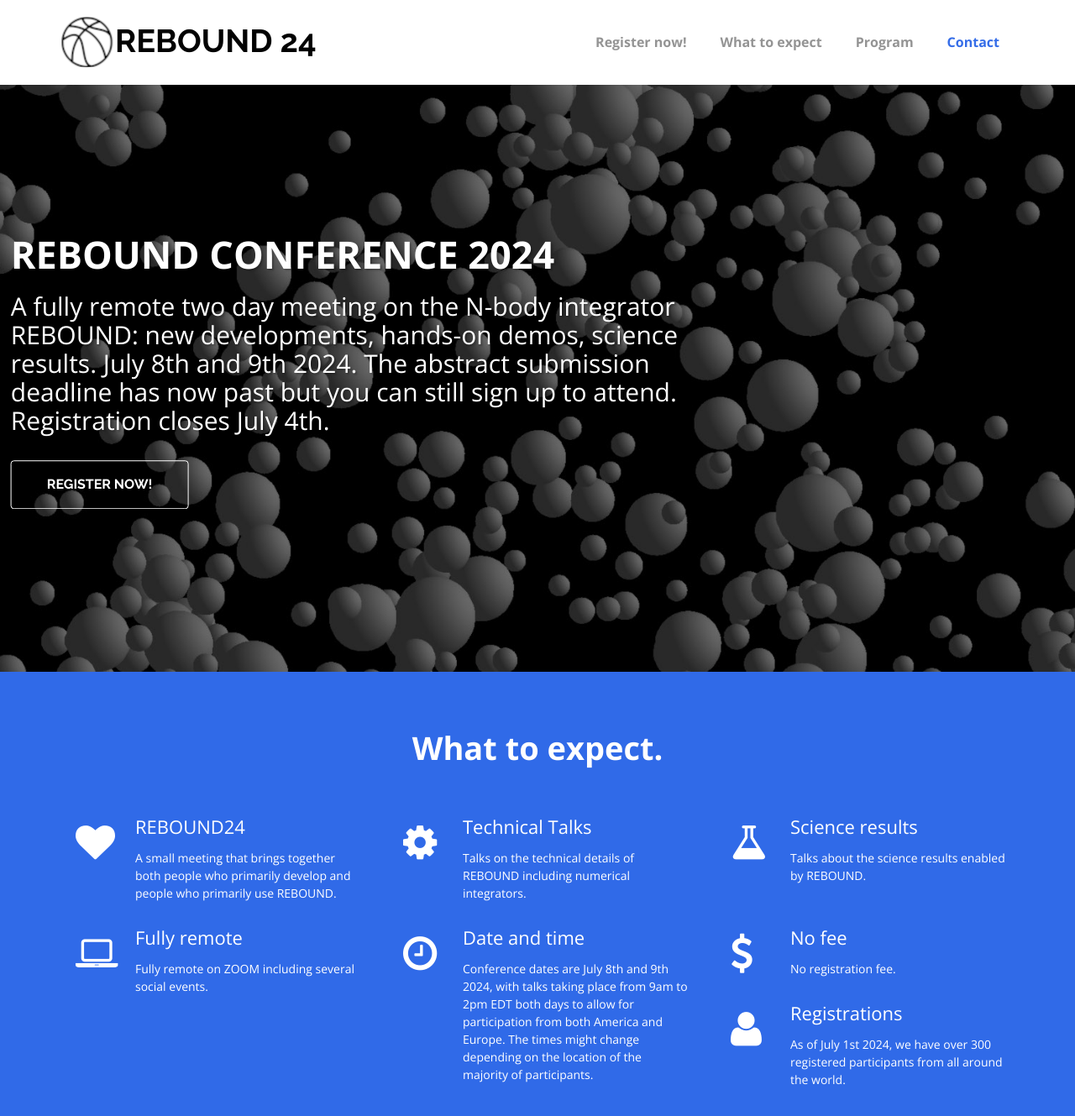
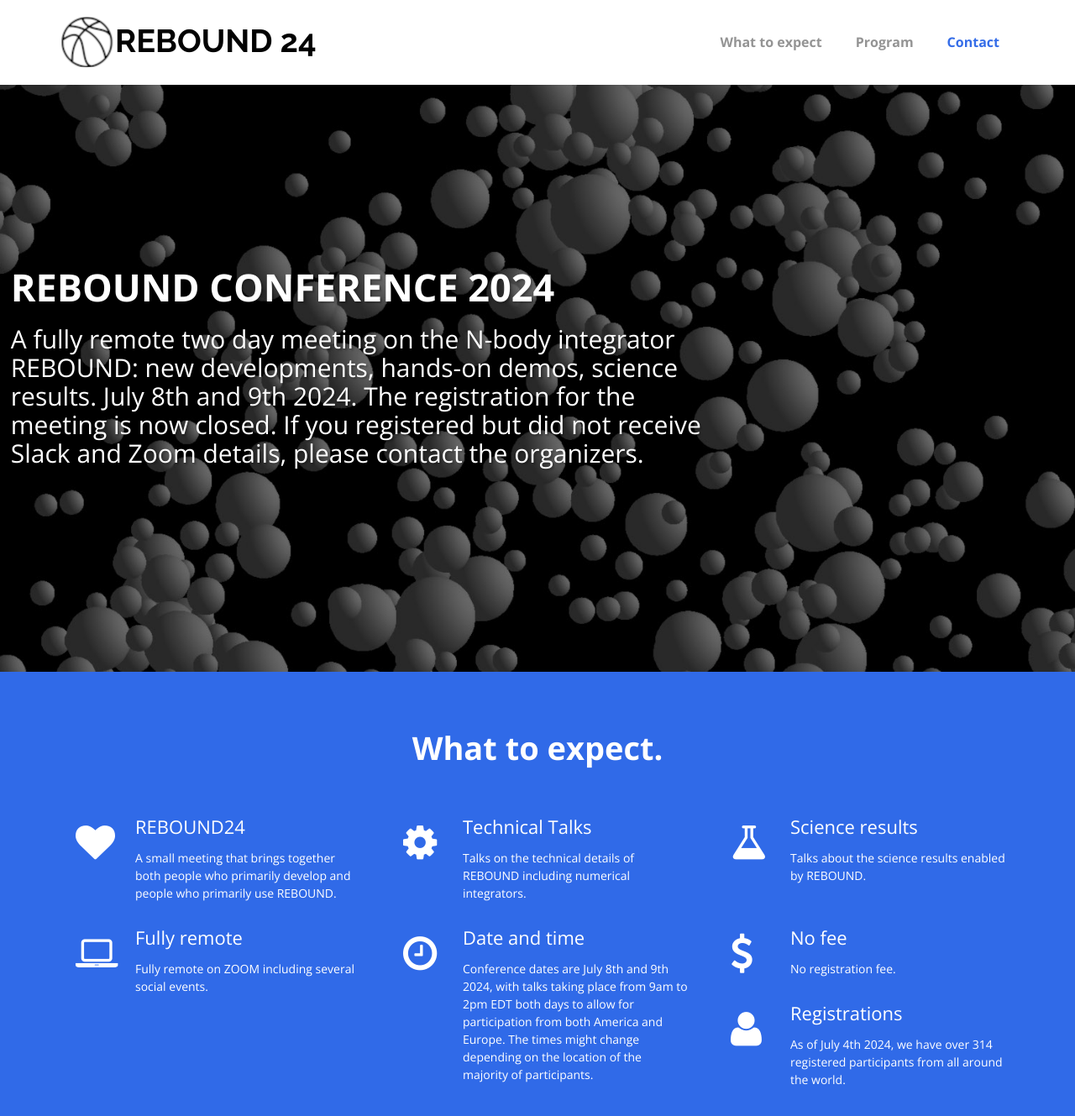
Before and after one commit to hannorein/rebound24, a plain HTML site: page index.html in a window 1280 px wide. Shown: the top 1329 px of the page at 84% size. Drawn offline with nearby package versions, Linux system fonts and the light colour scheme.

Commit message:
closing registration

```diff
--- a/index.html
+++ b/index.html
@@ -73,7 +73,9 @@
 										<!-- Collect the nav links, forms, and other content for toggling -->
 										<div class="collapse navbar-collapse scrollspy smooth-scroll" id="navbar-collapse-1">
 											<ul class="nav navbar-nav navbar-right">
+                                                <!--
 												<li class="active"><a href="#banner">Register now!</a></li>
+                                                -->
 												<li><a href="#services">What to expect</a></li>
 												<li><a href="program.html">Program</a></li>
 												<li><a href="#contact">Contact</a></li>
@@ -104,10 +106,12 @@
 					<div class="row">
 						<div class="caption-data" style="margin-top: 0px; opacity: 1;" data-animation-effect="fadeIn">
 								<h1>REBOUND Conference 2024</h1>
-								<h3 class="padding-top30">A fully remote two day meeting on the N-body integrator REBOUND: new developments, hands-on demos, science results. July 8th and 9th 2024. The abstract submission deadline has now past but you can still sign up to attend. Registration closes July 4th.</h3>
+								<h3 class="padding-top30">A fully remote two day meeting on the N-body integrator REBOUND: new developments, hands-on demos, science results. July 8th and 9th 2024. The registration for the meeting is now closed. If you registered but did not receive Slack and Zoom details, please contact the organizers. </h3>
+                                <!--
 								<div class="padding-top60 contact-form">
 									<button class="btn cta-button" onclick="location.href='https://docs.google.com/forms/d/e/1FAIpQLSfnCtIbkM8gjnPHSuBdNcEE9RT0rClN028Uod73lWdIFpyuXA/viewform?usp=sf_link'" type="button">Register now!</button>
 								</div>
+                                -->
 							</div>
 					</div>
 				</div>
@@ -218,7 +222,7 @@
 							<div class="media-body">
 								<h3 class="media-heading">Registrations</h3>
 								<blockquote>
-                                    <p>As of July 1st 2024, we have over 300 registered participants from all around the world.</p>
+                                    <p>As of July 4th 2024, we have over 314 registered participants from all around the world.</p>
 
 								</blockquote>
 							</div>
```
